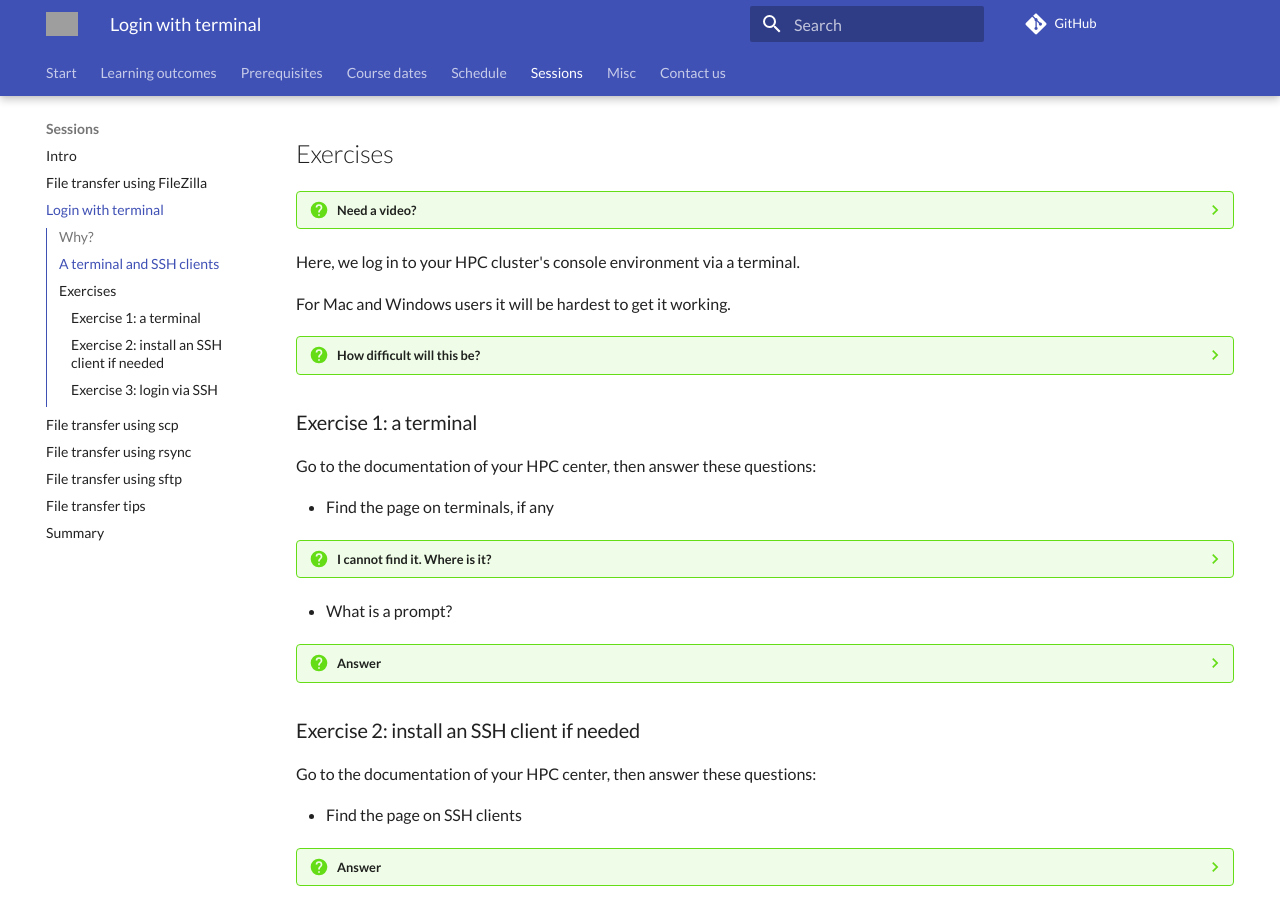
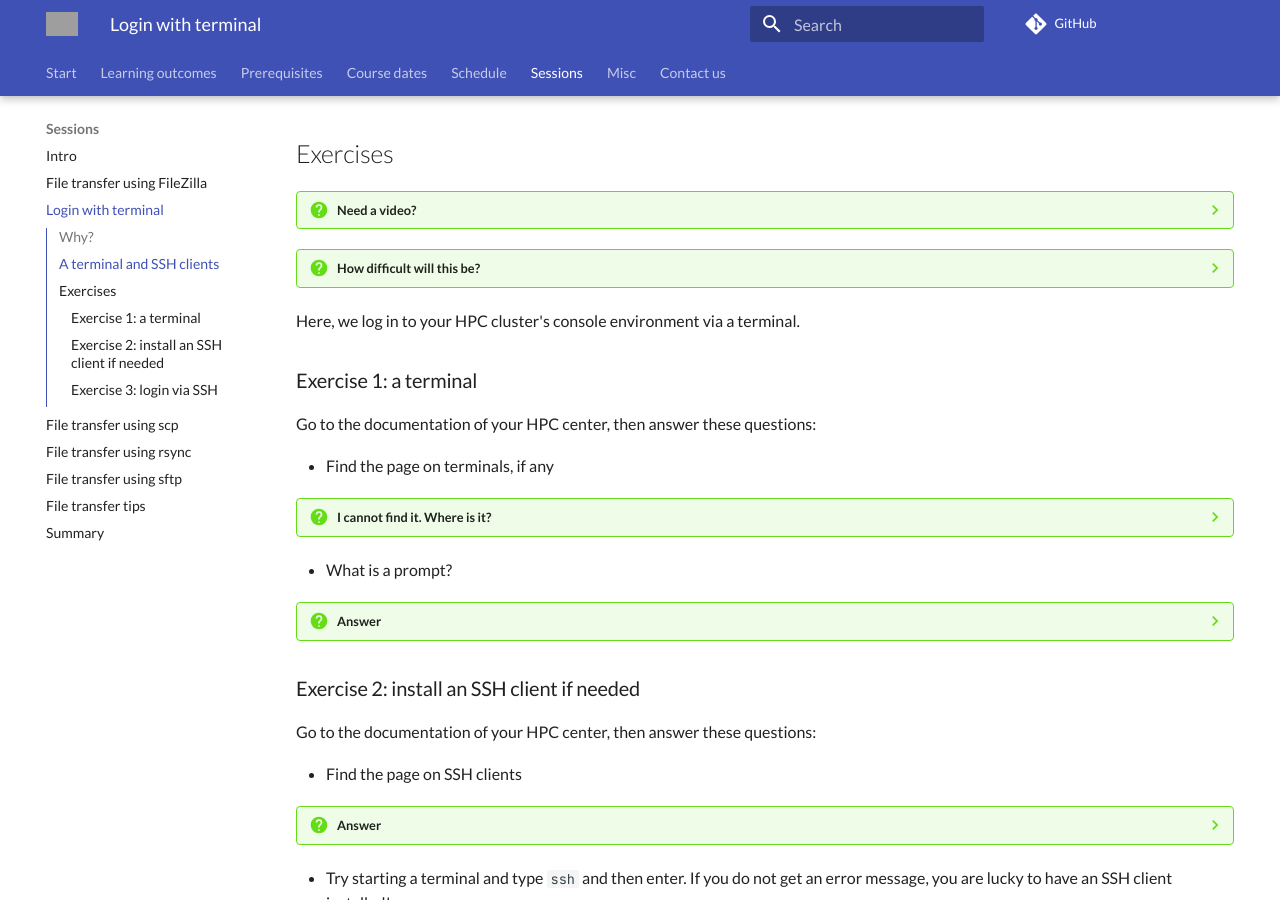
Before and after one commit to UPPMAX/naiss_file_transfer_course, an MkDocs documentation site: the page built from docs/sessions/login_terminal/README.md, in a window 1280 px wide and 900 px high, scrolled down 846 px. Built offline with MkDocs 1.6.1 and Material for MkDocs 9.7.7, drawn with Linux system fonts in a browser that asks for light colours; comment, search, counter and statistics services are not loaded; grey boxes are pictures that could not be loaded.

Commit message:
Hide more

```diff
--- a/docs/sessions/login_terminal/README.md
+++ b/docs/sessions/login_terminal/README.md
@@ -75,10 +75,6 @@
     The solution of these exercises can be found in
     [the FAQ 'How can I login to an HPC cluster?'](../../faq/README.md#how-can-i-login-to-an-hpc-cluster)
 
-Here, we log in to your HPC cluster's console environment via a terminal.
-
-For Mac and Windows users it will be hardest to get it working.
-
 ???- question "How difficult will this be?"
 
     This depends mostly your operating system and HPC cluster:
```
Also changed, not shown: other parts of docs/sessions/login_terminal/README.md (+2 -0 lines).
